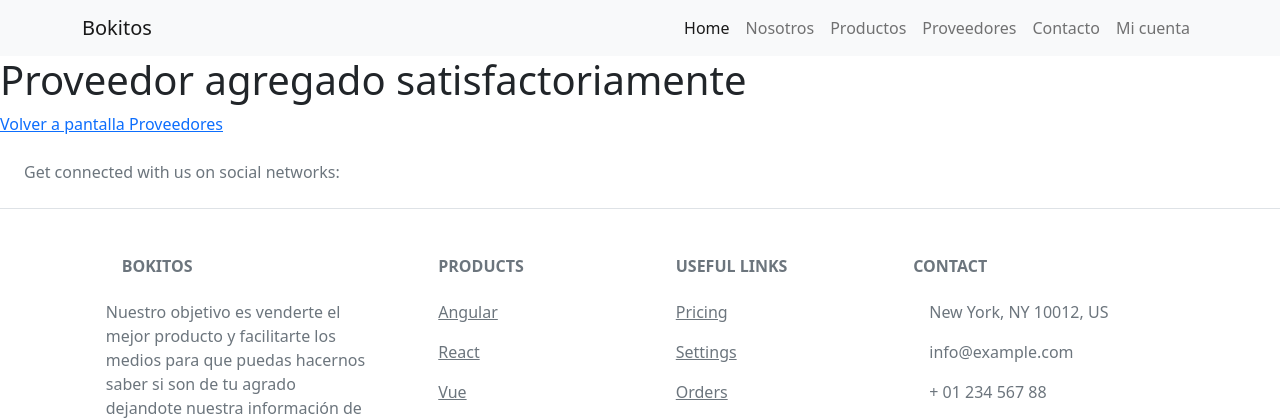
After one commit to Pabalberione/Proyecto-Tesis-Bokitos, a Django app: template bokitos/bokitos/templates/proveedores/proveedor_agregado.html in a window 1280 px wide. The commit adds this page. Shown: the top 420 px of the page. Run offline with Django 4.2, Linux system fonts and the light colour scheme; the template is opened without the code that fills it, so the values that code supplies are empty.

Commit message:
FUncionalidad agregar proveedor

```diff
--- a/bokitos/applications/proveedores/urls.py
+++ b/bokitos/applications/proveedores/urls.py
@@ -4,5 +4,7 @@ from . import views
 
 urlpatterns = [
     path('proveedores/', views.proveedores, name='proveedores'),
-    path('proveedores/añadir_proveedor', views.añadir, name='añadir')
+    path('proveedores/agregar_proveedor', views.agregar_proveedor, name='agregar_proveedor'),
+    path('proveedores/proveedor_agregado', views.proveedor_agregado, name='proveedor_agregado')
+
 ]
--- a/bokitos/bokitos/templates/proveedores/añadir_proveedor.html
+++ b/bokitos/bokitos/templates/proveedores/agregar_proveedor.html
@@ -1,6 +1,6 @@
 {% extends 'home/base.html' %}
 {%block content%}
-    <form method="post" action="{% url 'proveedores' %}" enctype="multipart/form-data">
+    <form method="post" action="{% url 'proveedor_agregado' %}" enctype="multipart/form-data">
         {% csrf_token %}
         {{ form.as_p }}
         <button>Guardar</button>
--- /dev/null
+++ b/bokitos/bokitos/templates/proveedores/proveedor_agregado.html
@@ -0,0 +1,7 @@
+{% extends 'home/base.html' %}
+
+{% block content %}
+    <h1>Proveedor agregado satisfactoriamente</h1>
+    <a href="{% url 'proveedores' %}">Volver a pantalla Proveedores</a>
+
+{% endblock content %}
--- a/bokitos/bokitos/templates/proveedores/proveedores.html
+++ b/bokitos/bokitos/templates/proveedores/proveedores.html
@@ -2,7 +2,7 @@
 
 {% block content %}
     <h1>Pagina proveedores</h1>
-    <form action = "" method="post">
+    <form action = "{% url 'agregar_proveedor' %}" method="post">
       {% csrf_token %}
       <button  type="submit" class="btn btn-secondary">Agregar Proveedor</button>
     </form>
```
Also changed, not shown: bokitos/applications/proveedores/views.py (+12 -2 lines), bokitos/bokitos/db.sqlite3.
